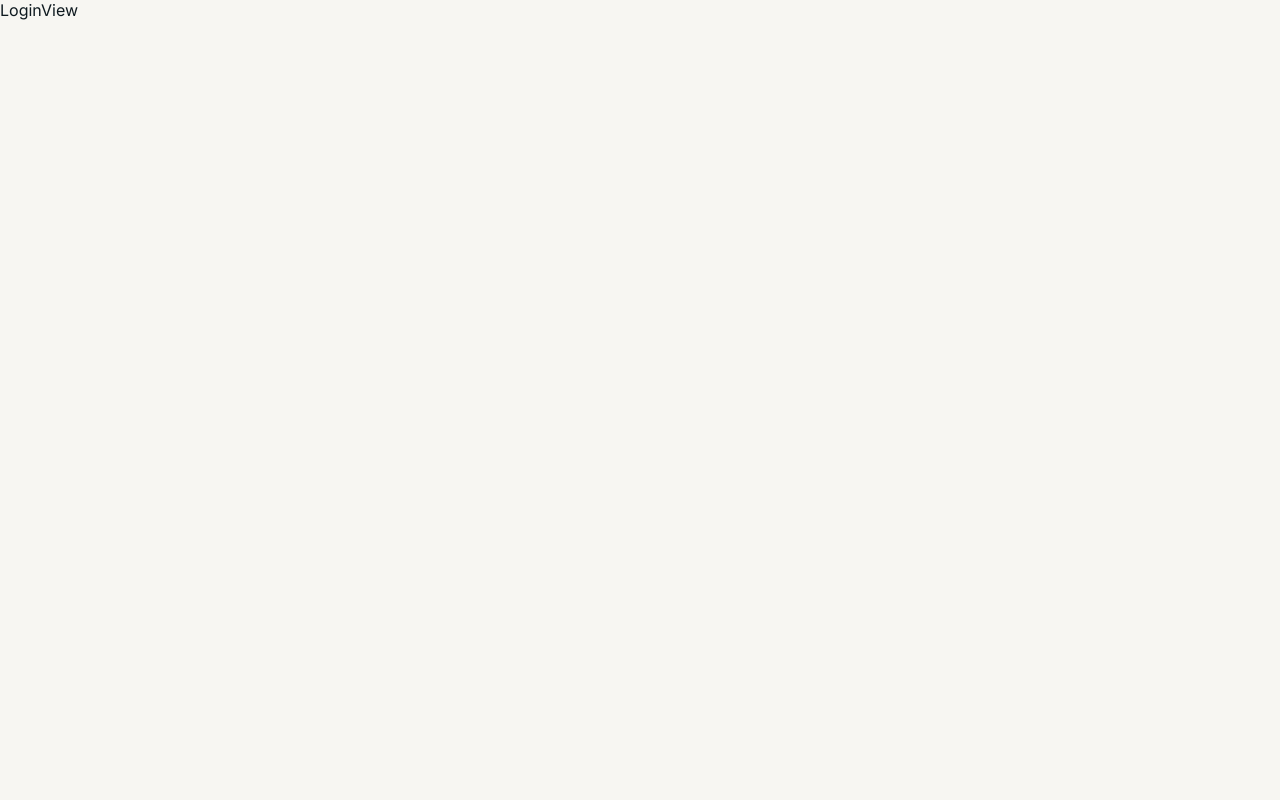
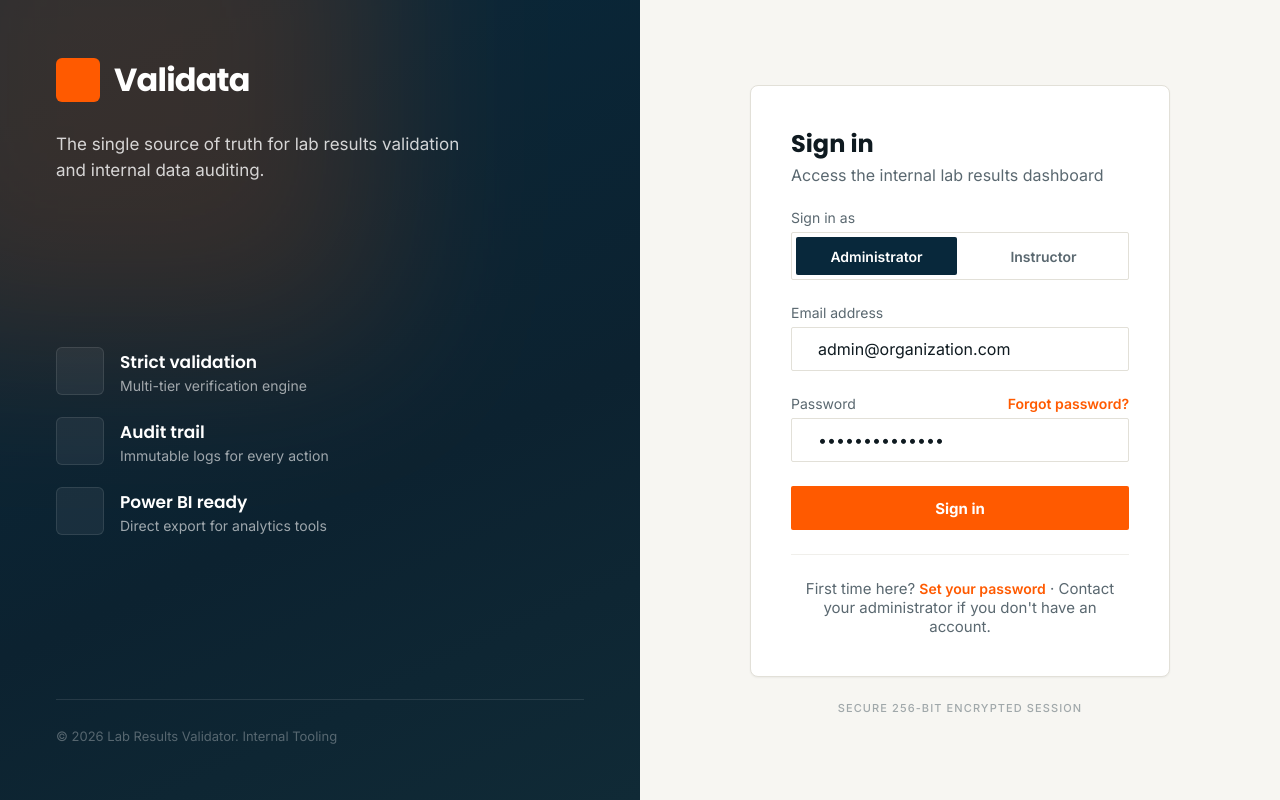
Before and after one commit to AmaliTech-Training-Academy/lab-results-validation-app-FE, a Vue app in the folder frontend/: page /login in a window 1280 px wide. Built offline with nearby package versions, Linux system fonts and the light colour scheme.

Commit message:
feat(auth): implement LoginView with role-based authentication and form validation

```diff
--- a/frontend/src/views/auth/LoginView.vue
+++ b/frontend/src/views/auth/LoginView.vue
@@ -1,2 +1,145 @@
-<script setup lang="ts"></script>
-<template><div>LoginView</div></template>
+<script setup lang="ts">
+import { ref } from 'vue'
+import { useRouter } from 'vue-router'
+import { useAuthStore } from '@/stores/auth'
+import AuthBrandPanel from '@/components/auth/AuthBrandPanel.vue'
+import VButton from '@/components/base/VButton.vue'
+import VIcon from '@/components/base/VIcon.vue'
+
+const auth = useAuthStore()
+const router = useRouter()
+
+const role = ref<'admin' | 'instructor'>('admin')
+const email = ref('admin@organization.com')
+const password = ref('lab-admin-2024')
+const showPassword = ref(false)
+const currentYear = new Date().getFullYear()
+
+const features = [
+  { icon: 'shield-check', title: 'Strict validation',  sub: 'Multi-tier verification engine' },
+  { icon: 'scroll-text',  title: 'Audit trail',         sub: 'Immutable logs for every action' },
+  { icon: 'line-chart',   title: 'Power BI ready',      sub: 'Direct export for analytics tools' },
+]
+
+const USERS = {
+  admin:      { name: 'David Kim',      role: 'admin' as const,      initials: 'DK' },
+  instructor: { name: 'Sarah Jenkins',  role: 'instructor' as const, initials: 'SJ' },
+}
+
+function selectRole(r: 'admin' | 'instructor') {
+  role.value = r
+  email.value = r === 'admin' ? 'admin@organization.com' : 's.jenkins@organization.com'
+}
+
+function submit() {
+  auth.login(USERS[role.value])
+  router.push(role.value === 'admin' ? '/admin/dashboard' : '/instructor/dashboard')
+}
+</script>
+
+<template>
+  <div class="login">
+    <AuthBrandPanel tagline="The single source of truth for lab results validation and internal data auditing.">
+      <div class="lb-features">
+        <div v-for="f in features" :key="f.title" class="lb-feature">
+          <div class="lb-fic">
+            <VIcon :name="f.icon" :size="20" color="#fff" />
+          </div>
+          <div>
+            <div class="lb-ftitle">{{ f.title }}</div>
+            <div class="lb-fsub">{{ f.sub }}</div>
+          </div>
+        </div>
+      </div>
+
+      <template #foot>
+        © {{ currentYear }} Lab Results Validator. Internal Tooling
+      </template>
+    </AuthBrandPanel>
+
+    <div class="login-form-pane">
+      <form class="login-card" @submit.prevent="submit">
+        <div class="lc-head">
+          <h1 class="lc-title">Sign in</h1>
+          <p class="lc-sub">Access the internal lab results dashboard</p>
+        </div>
+
+        <!-- Role switcher -->
+        <div class="field">
+          <label>Sign in as</label>
+          <div class="seg">
+            <button
+              type="button"
+              :class="['seg-btn', { on: role === 'admin' }]"
+              @click="selectRole('admin')"
+            >
+              <VIcon name="shield" :size="15" />
+              Administrator
+            </button>
+            <button
+              type="button"
+              :class="['seg-btn', { on: role === 'instructor' }]"
+              @click="selectRole('instructor')"
+            >
+              <VIcon name="microscope" :size="15" />
+              Instructor
+            </button>
+          </div>
+        </div>
+
+        <!-- Email -->
+        <div class="field">
+          <label>Email address</label>
+          <div class="input">
+            <span class="lead"><VIcon name="mail" :size="17" /></span>
+            <input
+              v-model="email"
+              type="email"
+              placeholder="name@organization.com"
+              autocomplete="email"
+            />
+          </div>
+        </div>
+
+        <!-- Password -->
+        <div class="field">
+          <div style="display: flex; justify-content: space-between; align-items: center">
+            <label>Password</label>
+            <a class="link" href="#" @click.prevent>Forgot password?</a>
+          </div>
+          <div class="input">
+            <span class="lead"><VIcon name="lock" :size="17" /></span>
+            <input
+              v-model="password"
+              :type="showPassword ? 'text' : 'password'"
+              autocomplete="current-password"
+            />
+            <button
+              type="button"
+              class="trail"
+              :aria-label="showPassword ? 'Hide password' : 'Show password'"
+              @click="showPassword = !showPassword"
+            >
+              <VIcon :name="showPassword ? 'eye-off' : 'eye'" :size="18" />
+            </button>
+          </div>
+        </div>
+
+        <VButton type="submit" variant="primary" icon-right="arrow-right" style="width: 100%">
+          Sign in
+        </VButton>
+
+        <div class="lc-foot">
+          First time here?
+          <RouterLink to="/set-password" class="link">Set your password</RouterLink>
+          · Contact your administrator if you don't have an account.
+        </div>
+      </form>
+
+      <div class="lc-secure">
+        <VIcon name="shield" :size="12" />
+        SECURE 256-BIT ENCRYPTED SESSION
+      </div>
+    </div>
+  </div>
+</template>
```
Also changed, not shown: frontend/src/stores/toast.ts (added, +28 -0 lines).
